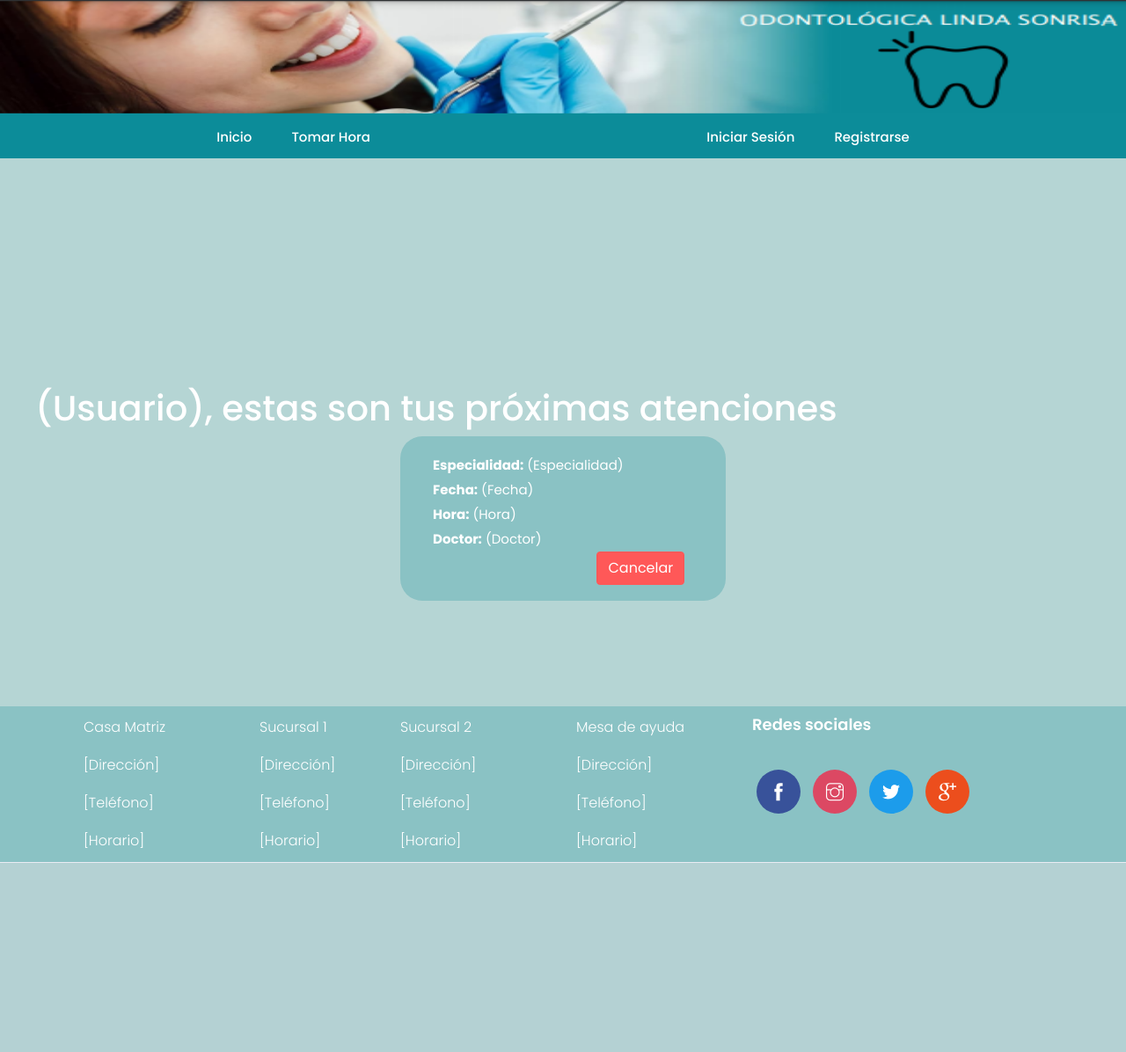
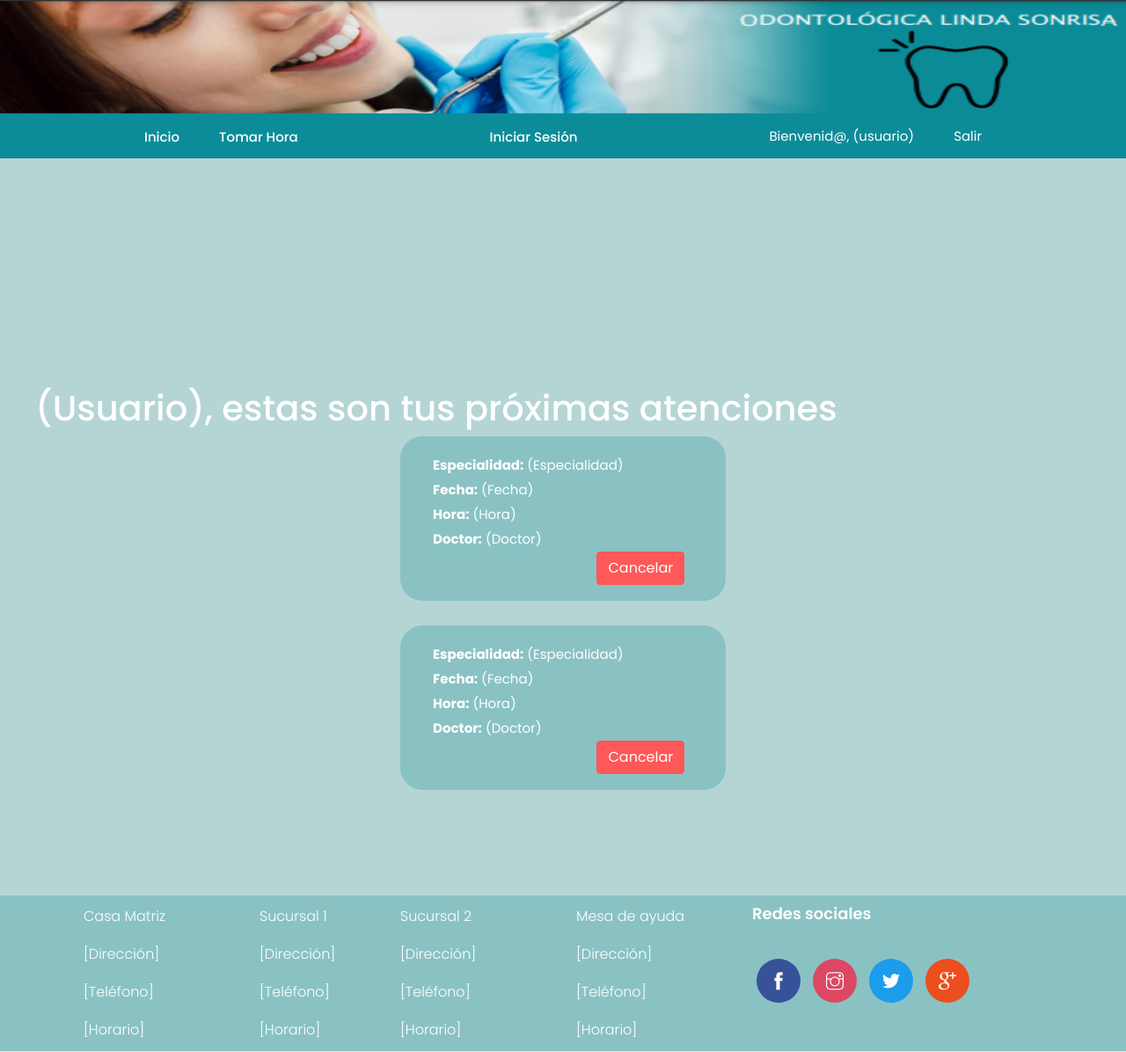
Before and after one commit to JFCandia/ClinicaOdontologicaLS, a Django app: page /proxatenciones/ in a window 1280 px wide. Shown: the whole page at 88% size. Before the commit the page ends 981 px from the top, so only its background shows below. Run offline with Django 3.2, Linux system fonts and the light colour scheme; some libraries are stand-ins or nearby versions.

Commit message:
version_2

```diff
--- a/odontologicals/core/admin.py
+++ b/odontologicals/core/admin.py
@@ -7,6 +7,9 @@
 
 
 # Register your models here.
+
+
+
 
 admin.site.register(Boleta)
 admin.site.register(Cargo)
--- a/odontologicals/core/templates/core/login.html
+++ b/odontologicals/core/templates/core/login.html
@@ -10,7 +10,7 @@
             </div>
             <div class="col-lg-4 col-sm-6 contenedor">
                 <div class="p_service_item agency_service_item pl_20 pr_70">
-                    <center> <img src="{% static 'img/user.png' %}" class="img-fluid" />
+                        <center> <img src="{% static 'img/user.png' %}" class="img-fluid" />
                         <form action="#" method="get">
                             <p class="pa">RUT (ej. 11111111-1)<br> <input class="form-control input-sm ib"
                                     type="number" name="rut"></p>
@@ -27,5 +27,4 @@
         </div>
     </div>
 </section>
-
 {% endblock %}
--- a/odontologicals/core/templates/core/plantillaBarraNavegacion.html
+++ b/odontologicals/core/templates/core/plantillaBarraNavegacion.html
@@ -1,6 +1,6 @@
 {% load static %}
 <!DOCTYPE html>
-<html>
+
 
     <body>
          <!-- Contenido requerido para Bootstrap y jQuery -->
@@ -34,7 +34,6 @@
     <body>
         <!-- NAVBAR -->
         <div class="body_wrapper">
-
             <header class="header_area">
                 <img class="iclas" src="{% static 'img/breadcrumb/banner_bg.png' %}" alt="">
                 <nav class="navbar navbar-expand-lg menu_one menu_four rna">
@@ -42,6 +41,7 @@
 
                         <button class="navbar-toggler collapsed" type="button" data-toggle="collapse"
                             data-target="#navbarSupportedContent" aria-controls="navbarSupportedContent"
+                            aria-controls="navbarSupportedContent"
                             aria-expanded="false" aria-label="Toggle navigation">
                             <span class="menu_toggle">
                                 <span class="hamburger">
@@ -58,27 +58,48 @@
 
                         <div class="collapse navbar-collapse justify-content-between" id="navbarSupportedContent">
                             <ul class="navbar-nav menu w_menu ml-auto mr-auto">
+
                                 <li class="nav-item dropdown submenu mega_menu mega_menu_two">
                                     <a class="nav-link dropdown-toggle" href="{% url 'inicio' %}">Inicio</a>
                                 </li>
+
+                                {% if not user.is_authenticated %}
                                 <li class="nav-item dropdown submenu mega_menu mega_menu_two">
                                     <a class="nav-link dropdown-toggle" href="{% url 'tomarhora' %}" >Tomar Hora</a>
                                 </li>
+                                {% endif %}
+
                             </ul>
 
                             <ul class="navbar-nav menu w_menu ml-auto mr-auto">
                                 <li class="nav-item dropdown submenu mega_menu mega_menu_two">
                                     <a class="nav-link dropdown-toggle" href="{% url 'login' %}" >Iniciar Sesión</a>
                                 </li>
+                                {% if user.is_authenticated %}
                                 <li class="nav-item dropdown submenu mega_menu mega_menu_two">
                                     <a class="nav-link dropdown-toggle" href="{% url 'registro' %}" >Registrarse</a>
                                 </li>
+                                {% endif %}
                             </ul>
+
+                            <ul class="navbar-nav menu w_menu ml-auto mr-auto">
+
+                                <li class="nav-item dropdown submenu mega_menu mega_menu_two">
+                                     <a class="titulo" href="#get-app">Bienvenid@, (usuario)</a>
+                                </li>
+
+                                <li class="nav-item dropdown submenu mega_menu mega_menu_two">
+                                        <a class="titulo" href="{% url 'inicio' %}">Salir</a>
+                                </li>
+
+                            </ul>
+
                         </div>
                     </div>
                 </nav>
             </header>
-    </body>
+        </div>
+</body>
     {% block js %}
 <script src="{% static 'js/jquery-3.2.1.min.js' %}"></script>
 <script src="{% static 'js/propper.js' %}"></script>
@@ -94,4 +115,3 @@
 <script src="{% static 'vendors/slick/slick.js' %}"></script>
 <script src="{% static 'js/main.js' %}"></script>
 {% endblock %}
-</html>
--- a/odontologicals/core/templates/core/proxatenciones.html
+++ b/odontologicals/core/templates/core/proxatenciones.html
@@ -1,12 +1,25 @@
 {% extends 'core/base.html' %}
 
 {% block content %}
-
 
 <section class="agency_service_area bg_color">
     <div class="container">
         <div class="row mb_30">
             <h1 class="titulo">(Usuario), estas son tus próximas atenciones</h1>
+            <div class="col-lg-4 col-sm-6">
+            </div>
+            <div class="col-lg-4 col-sm-6 titulo3">
+                <div class="p_service_item agency_service_item pl_20 pr_70 contenedor2">
+                    <strong>Especialidad:</strong> (Especialidad)
+                    <br><strong>Fecha:</strong> (Fecha)
+                    <br><strong>Hora:</strong> (Hora)
+                    <br><strong>Doctor:</strong> (Doctor)
+                    <br><button type="button" class="btn btn-danger bbb">Cancelar</button>
+                </div>
+            </div>
+            <div class="col-lg-4 col-sm-6"></div>
+        </div><br>
+        <div class="row mb_30">
             <div class="col-lg-4 col-sm-6"></div>
             <div class="col-lg-4 col-sm-6 titulo3">
                 <div class="p_service_item agency_service_item pl_20 pr_70 contenedor2">
@@ -17,6 +30,7 @@
                     <br><button type="button" class="btn btn-danger bbb">Cancelar</button>
                 </div>
             </div>
+            <div class="col-lg-4 col-sm-6"></div>
         </div>
     </div>
 </section>
--- a/odontologicals/core/templates/core/registro.html
+++ b/odontologicals/core/templates/core/registro.html
@@ -16,7 +16,7 @@
 
             <div class="col-lg-4 col-sm-6 contenedor3">
                 <div class="p_service_item agency_service_item pl_20 pr_70">
-                    <form action="#" method="get">
+                    <form action="#" method="POST">
                         <div class="form-group">
                             <label for="exampleFormControlInput1" class="titulo3">RUT (ej. 11111111-1)</label>
                             <input type="number" name="rut" class="form-control" id="rut">
@@ -103,7 +103,8 @@
                 <div class="p_service_item agency_service_item pl_20 pr_70"></div>
             </div>
         </div><br><br>
-        <center><input class="btn btn-info" type="submit" value="Entrar"></form>
+        <center><input class="btn btn-info" type="submit" value="Entrar">
+        </form>
         </center>
     </div>
 </section>
--- a/odontologicals/core/views.py
+++ b/odontologicals/core/views.py
@@ -1,8 +1,6 @@
 from django.shortcuts import render
+from django.db import connection
 
-# Create your views here.
-def index(request):
-    return render(request,'core/base.html',{})
 
 def login(request):
     return render(request,'core/login.html',{})
--- a/odontologicals/odontologicals/settings.py
+++ b/odontologicals/odontologicals/settings.py
@@ -29,9 +29,12 @@
 ALLOWED_HOSTS = []
 
 
+
+
 # Application definition
 
 INSTALLED_APPS = [
+    'admin_interface',
     'django.contrib.admin',
     'django.contrib.auth',
     'django.contrib.contenttypes',
@@ -39,6 +42,9 @@
     'django.contrib.messages',
     'django.contrib.staticfiles',
     'core',
+    'colorfield',
+
+
 ]
 
 MIDDLEWARE = [
--- a/odontologicals/odontologicals/urls.py
+++ b/odontologicals/odontologicals/urls.py
@@ -15,9 +15,14 @@
 """
 from django.contrib import admin
 from django.urls import path, include
+from django.conf import settings
+from django.conf.urls.static import static
 
 urlpatterns = [
     path('admin/', admin.site.urls),
     path('', include('core.urls')),
 
 ]
+
+if settings.DEBUG:
+    urlpatterns += static(settings.MEDIA_URL, cocument_root=settings.MEDIA_ROOT)
```
Also changed, not shown: odontologicals/core/models.py (+7 -2 lines), odontologicals/admin-interface/favicon/iconoDiente.png (added), odontologicals/admin-interface/logo/iconoDiente.png (added), odontologicals/core/urls.py (line endings or trailing spaces).
